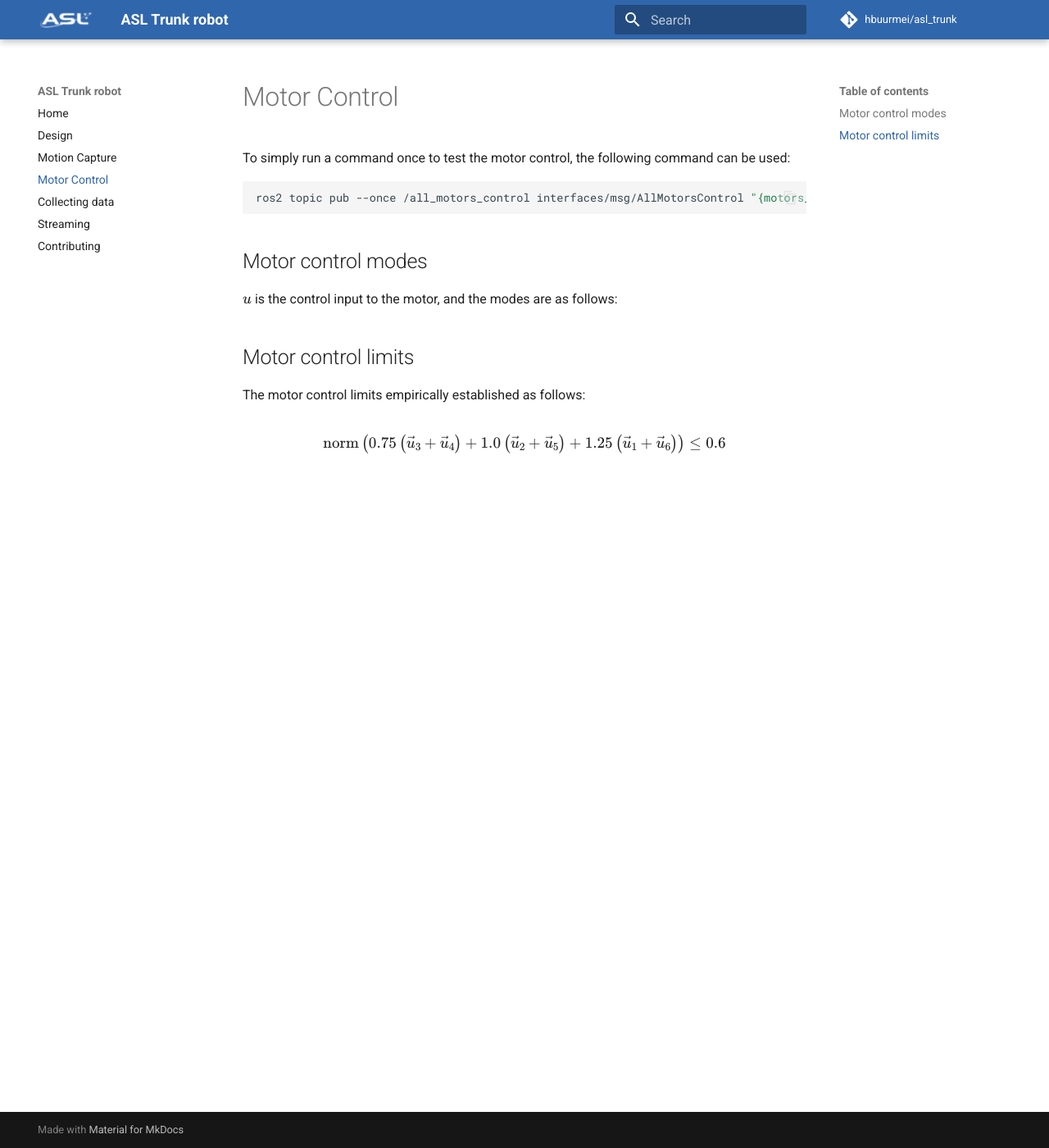
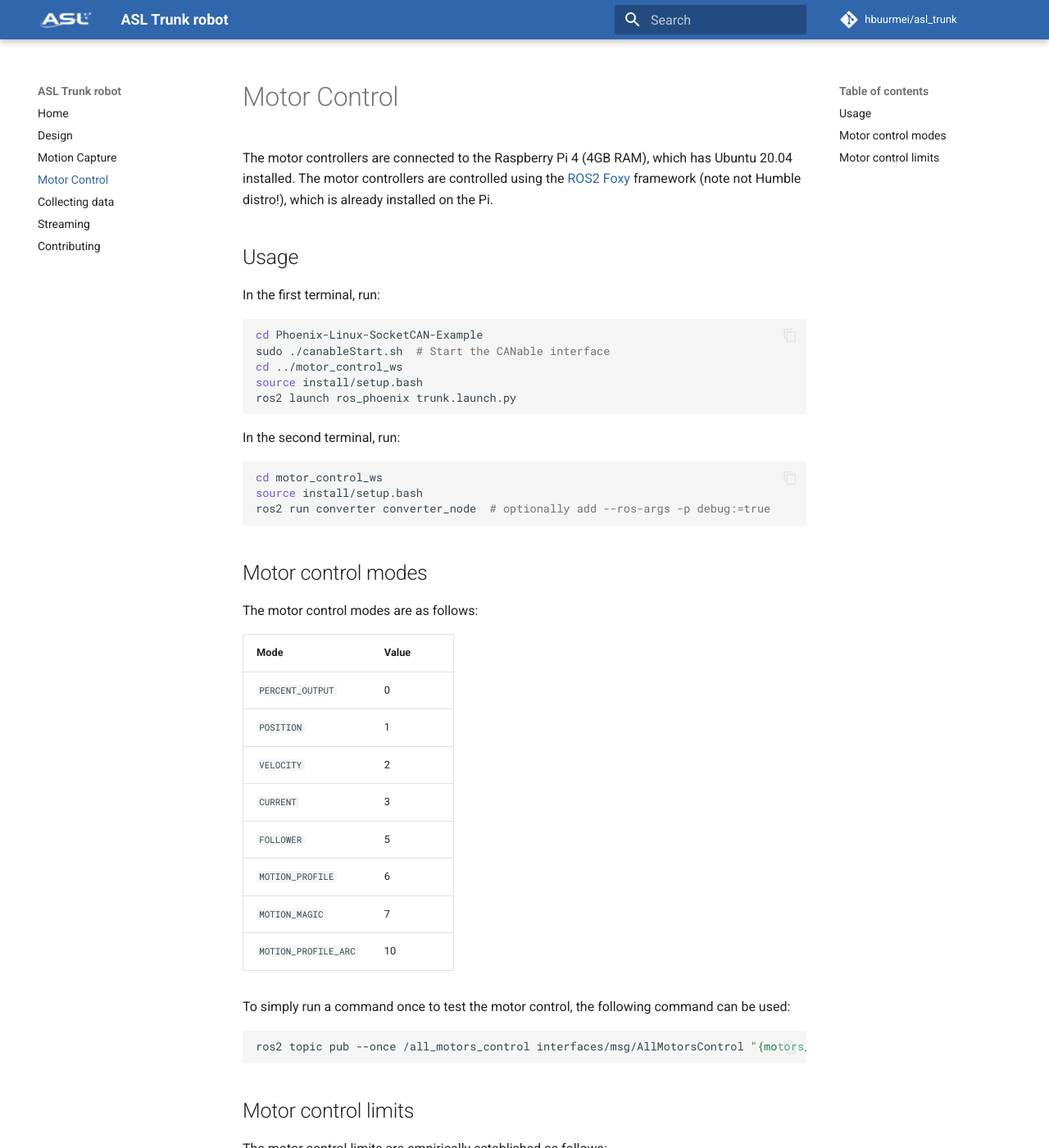
Before and after one commit to hbuurmei/asl_trunk, an MkDocs documentation site: the page built from docs/motor_control.md, in a window 1280 px wide and 1400 px high. Shown: the whole window at 82% size. Built offline with MkDocs 1.6.1 and Material for MkDocs 9.7.7, drawn with Linux system fonts in a browser that asks for light colours; comment, search, counter and statistics services are not loaded; some of the changed text lies outside the part shown.

Commit message:
add motor control details

````diff
--- a/docs/motor_control.md
+++ b/docs/motor_control.md
@@ -1,19 +1,47 @@
+# Motor Control
+The motor controllers are connected to the Raspberry Pi 4 (4GB RAM), which has Ubuntu 20.04 installed. The motor controllers are controlled using the [ROS2 Foxy](https://docs.ros.org/en/foxy/index.html) framework (note not Humble distro!), which is already installed on the Pi.
 
+## Usage
+In the first terminal, run:
+```bash
+cd Phoenix-Linux-SocketCAN-Example
+sudo ./canableStart.sh  # Start the CANable interface
+cd ../motor_control_ws
+source install/setup.bash
+ros2 launch ros_phoenix trunk.launch.py
+```
+In the second terminal, run:
+```bash
+cd motor_control_ws
+source install/setup.bash
+ros2 run converter converter_node  # optionally add --ros-args -p debug:=true
+```
 
+## Motor control modes
+The motor control modes are as follows:
+
+| Mode                      | Value |
+|---------------------------|-------|
+| `PERCENT_OUTPUT`          | 0     |
+| `POSITION`                | 1     |
+| `VELOCITY`                | 2     |
+| `CURRENT`                 | 3     |
+| `FOLLOWER`                | 5     |
+| `MOTION_PROFILE`          | 6     |
+| `MOTION_MAGIC`            | 7     |
+| `MOTION_PROFILE_ARC`      | 10    |
 
 To simply run a command once to test the motor control, the following command can be used:
 
 ```bash
-ros2 topic pub --once /all_motors_control interfaces/msg/AllMotorsControl "{motors_control: [{mode: 0, value: 0},{mode: 0, value: 0},{mode: 0, value: 0},{mode: 0, value: 0},{mode: 0, value: 0},{mode: 0, value: 0}]}"
+ros2 topic pub --once /all_motors_control interfaces/msg/AllMotorsControl "{motors_control: [{mode: 0, value: 0.25},{mode: 0, value: 0},{mode: 0, value: 0},{mode: 0, value: 0},{mode: 0, value: 0},{mode: 0, value: 0}]}"
 ```
 
-
-## Motor control modes
-$u$ is the control input to the motor, and the modes are as follows:
-
 ## Motor control limits
-The motor control limits empirically established as follows:
+The motor control limits are empirically established as follows:
 
 $$
 \operatorname{norm}\left(0.75\left(\vec{u}_3+\vec{u}_4\right)+1.0\left(\vec{u}_2+\vec{u}_5\right)+1.25\left(\vec{u}_1+\vec{u}_6\right)\right) \leq 0.6
 $$
+
+Going beyond this limit can result in the robot going outside of the workspace, which can be dangerous.
````
Also changed, not shown: docs/streaming.md (+1 -1 lines).
